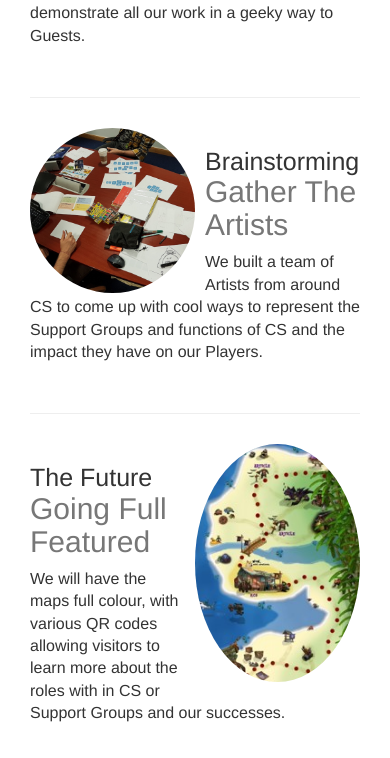
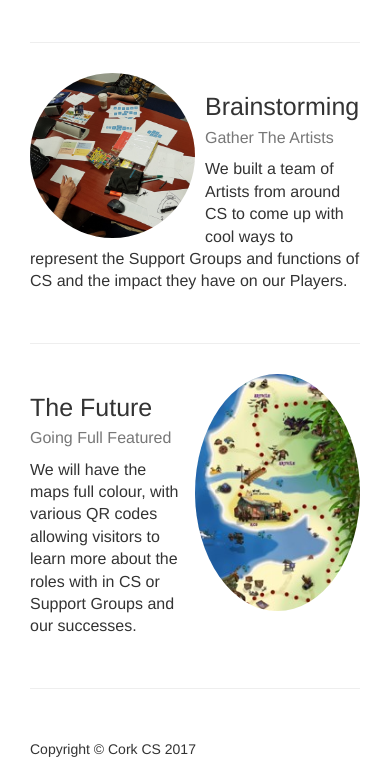
Before and after one commit to CustomerJourneyCork/customerjourneycork.github.io, a plain HTML site: page index.html in a window 390 px wide. Shown: the part 774-1532 px from the top of the page. Drawn offline with Linux system fonts and the light colour scheme.

Commit message:
headings responsiveness

```diff
--- a/css/one-page-wonder.css
+++ b/css/one-page-wonder.css
@@ -115,6 +115,10 @@ footer {
     .featurette-heading {
         font-size: 35px;
     }
+
+    .featurette-heading2 {
+        font-size: 25px;
+    }
 }
 
 @media(max-width:991px) {
@@ -145,6 +149,10 @@ footer {
     .featurette-heading {
         font-size: 30px;
     }
+
+    .featurette-heading2 {
+        font-size: 20px;
+    }
 }
 
 @media(max-width:768px) {
@@ -158,6 +166,10 @@ footer {
 
     .featurette-heading {
         font-size: 25px;
+    }
+
+    .featurette-heading2 {
+        font-size: 16px;
     }
 }
 
```
